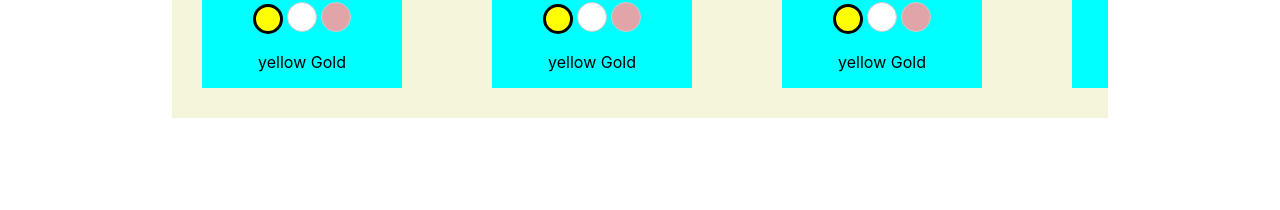
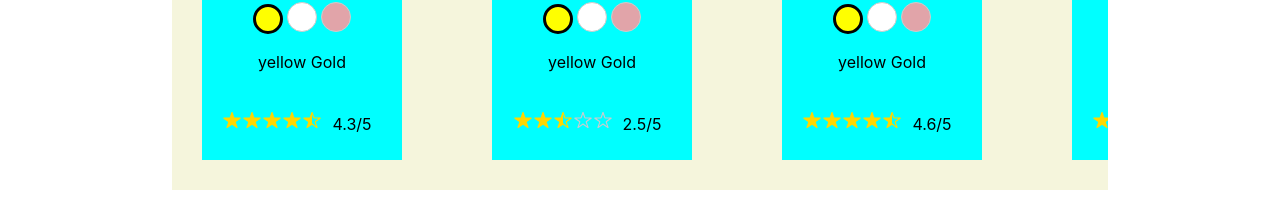
Before and after one commit to l0rz1x/gold-products, a React (Create React App) app: page / in a window 1280 px wide. Shown: the part 482-692 px from the top of the page. Built offline with nearby package versions, Linux system fonts and the light colour scheme.

Commit message:
added starRasting system

```diff
--- a/src/App.js
+++ b/src/App.js
@@ -1,115 +1,101 @@
-import { SlArrowRight,SlArrowLeft } from "react-icons/sl";
-
-import { useRef, useState } from 'react';
-import './App.css';
-import products from './products.json'
-
+import { SlArrowRight, SlArrowLeft } from "react-icons/sl";
+import StarRating from "./components/starRating";
+import { useRef, useState } from "react";
+import "./App.css";
+import products from "./products.json";
 
 function App() {
-
-  const containerRef = useRef(null);// ne icin kullanildigini anla
+  const containerRef = useRef(null); // ne icin kullanildigini anla
   // font kullanimini ogren cok onemli
   const scrollLeft = () => {
     const width = containerRef.current.offsetWidth;
-    containerRef.current.scrollBy({ left: -width * 0.265, behavior: 'smooth' });
+    containerRef.current.scrollBy({ left: -width * 0.265, behavior: "smooth" });
   };
 
   const scrollRight = () => {
     const width = containerRef.current.offsetWidth;
-    containerRef.current.scrollBy({ left: width * 0.265 , behavior: 'smooth' });
+    containerRef.current.scrollBy({ left: width * 0.265, behavior: "smooth" });
   };
 
-  const colorOptions = ["yellow","white","rose"];
+  const colorOptions = ["yellow", "white", "rose"];
   const [selected, setSelected] = useState({});
   const handleColorChange = (productIndex, color) => {
     setSelected((prev) => ({
       ...prev,
-      [productIndex]: color
+      [productIndex]: color,
     }));
-  }
+  };
+
   return (
     <div className="App">
       {/* the page title field */}
-      <div className='title'>
+      <div className="title">
         <h1>Product List</h1>
       </div>
       {/* a product container to displat products */}
-      <div className='products-con' ref={containerRef}>
+      <div className="products-con" ref={containerRef}>
         {products.map((item, index) => {
-          const price = (item.popularityScore + 1) * item.weight * 107.294;//popularity score + 1 * weight * price of gold in US
+          const price = (item.popularityScore + 1) * item.weight * 107.294; //popularity score + 1 * weight * price of gold in US
           const selectedColor = selected[index] || "yellow";
           const imageSrc = item.images[selectedColor];
-          return(
-        <div className='products'
-        key={index}
-        >
-        <div className='img-Con'>
+          return (
+            <div className="products" key={index}>
+              <div className="img-Con">
                 <img
                   className="img"
                   src={imageSrc}
                   alt={`${item.name} - ${selectedColor}`}
-
                 />
               </div>
-        <div className='prdct-title-con'>
-          <p className='prdct-Name'>{item.name}</p>
+              <div className="prdct-title-con">
+                <p className="prdct-Name">{item.name}</p>
               </div>
-        <div className='prdct-price-con'>
-          <p className='prdct-price'>{price.toFixed(2)}$
-            {/* calculate the prive as they provide */}
+              <div className="prdct-price-con">
+                <p className="prdct-price">
+                  {price.toFixed(2)}${/* calculate the prive as they provide */}
                 </p>
               </div>
-        <div className='prdct-color-con'>
+              <div className="prdct-color-con">
                 {colorOptions.map((color) => (
                   <button
                     key={color}
                     className={`color-btn ${color}`}
                     onClick={() => handleColorChange(index, color)}
                     style={{
-                  width: '30px',
-                  height: '30px',
-                  borderRadius: '50%',
+                      width: "30px",
+                      height: "30px",
+                      borderRadius: "50%",
                       backgroundColor: color,
                       border:
                         (selected[index] || "yellow") === color
-                      ? '3px solid black'
-                      : '1px solid #ccc',
-                  cursor: 'pointer',
+                          ? "3px solid black"
+                          : "1px solid #ccc",
+                      cursor: "pointer",
                     }}
                   />
-
-
                 ))}
-
-          {/* add here a choisable color options <button className="gold color-btn" onClick={() => console.log("gold")}></button>
-          <button className="white color-btn" onClick={() => console.log("white")}></button>
-          <button className="rose color-btn" onClick={() => console.log("rose")}></button>*/}
               </div>
-
               <p>{selectedColor} Gold</p>
 
-        <div className='prdct-rating-con'>
+              <div className="prdct-rating-con">
+                <StarRating rating={item.popularityScore} />
                 {/* add here a star rating system */}
                 {/* find how to do a good rating system */}
               </div>
-
             </div>
-
-      )
+          );
         })}
-
-
       </div>
       <div>
-        <button className='prev' onClick={scrollLeft}>
+        <button className="prev" onClick={scrollLeft}>
           <SlArrowLeft />
         </button>
-        <button className='next' onClick={scrollRight}>
+        <button className="next" onClick={scrollRight}>
           <SlArrowRight />
         </button>
       </div>
     </div>
   );
-};
+}
 
 export default App;
--- /dev/null
+++ b/src/components/starRating.js
@@ -0,0 +1,48 @@
+import React from "react";
+import { IoIosStar, IoIosStarHalf, IoIosStarOutline } from "react-icons/io";
+const StarRating = ({ rating }) => {
+  const totalStars = 5;
+  const scaledRating = rating * totalStars;
+
+  return (
+    <div
+      style={{
+        display: "inline-block",
+        width: "100%",
+        height: "100%",
+      }}
+    >
+      {[...Array(totalStars)].map((_, i) => {
+        if (scaledRating >= i + 1) {
+          return (
+            <span key={i} style={{ fontSize: "20px", color: "#FFD700" }}>
+              <IoIosStar />
+            </span>
+          );
+        } else if (scaledRating > i && scaledRating < i + 1) {
+          return (
+            <span key={i} style={{ fontSize: "20px", color: "#FFD700" }}>
+              <IoIosStarHalf />
+            </span>
+          );
+        } else {
+          return (
+            <span key={i} style={{ fontSize: "20px", color: "#ccc" }}>
+              <IoIosStarOutline />
+            </span>
+          );
+        }
+      })}
+      <p
+        style={{
+          display: "inline-block",
+          padding: "10px",
+        }}
+      >
+        {scaledRating.toFixed(1)}/5
+      </p>
+    </div>
+  );
+};
+
+export default StarRating;
```
Lines whose indentation alone changed are shown as unchanged.
